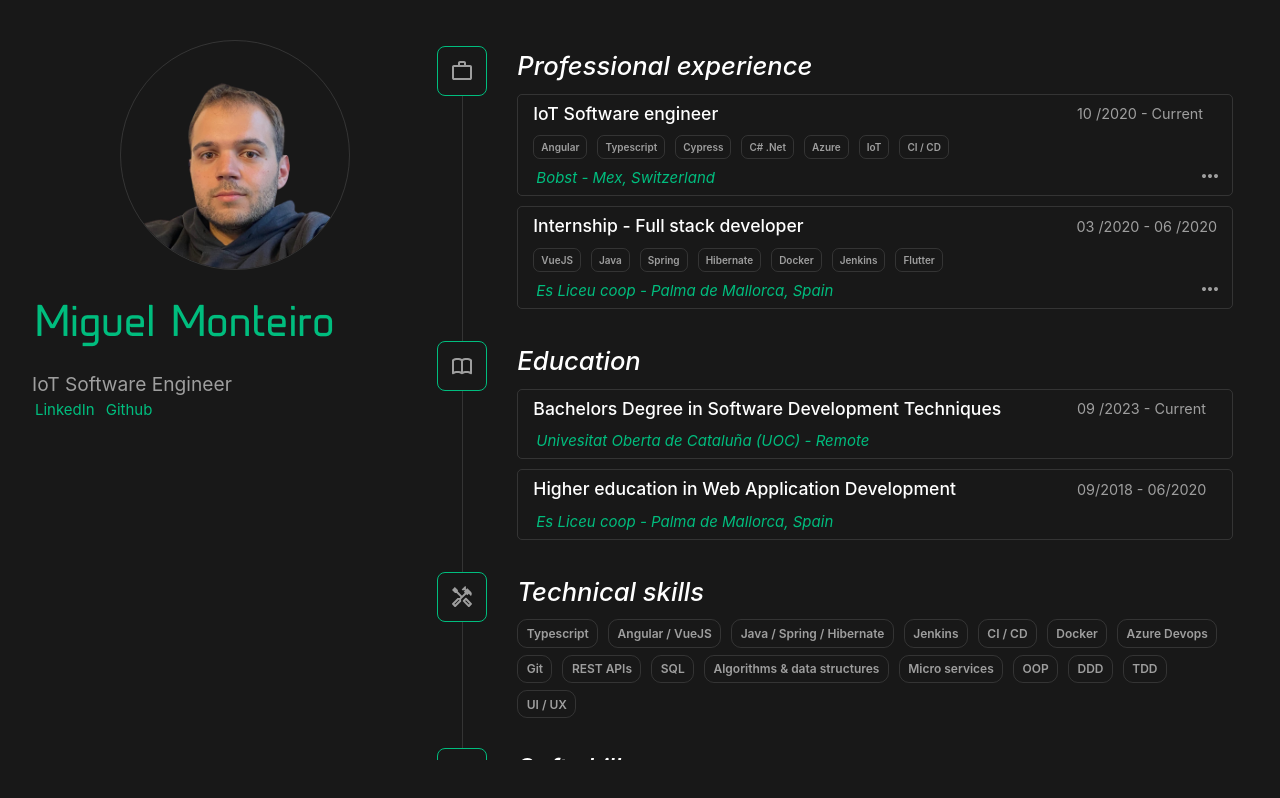
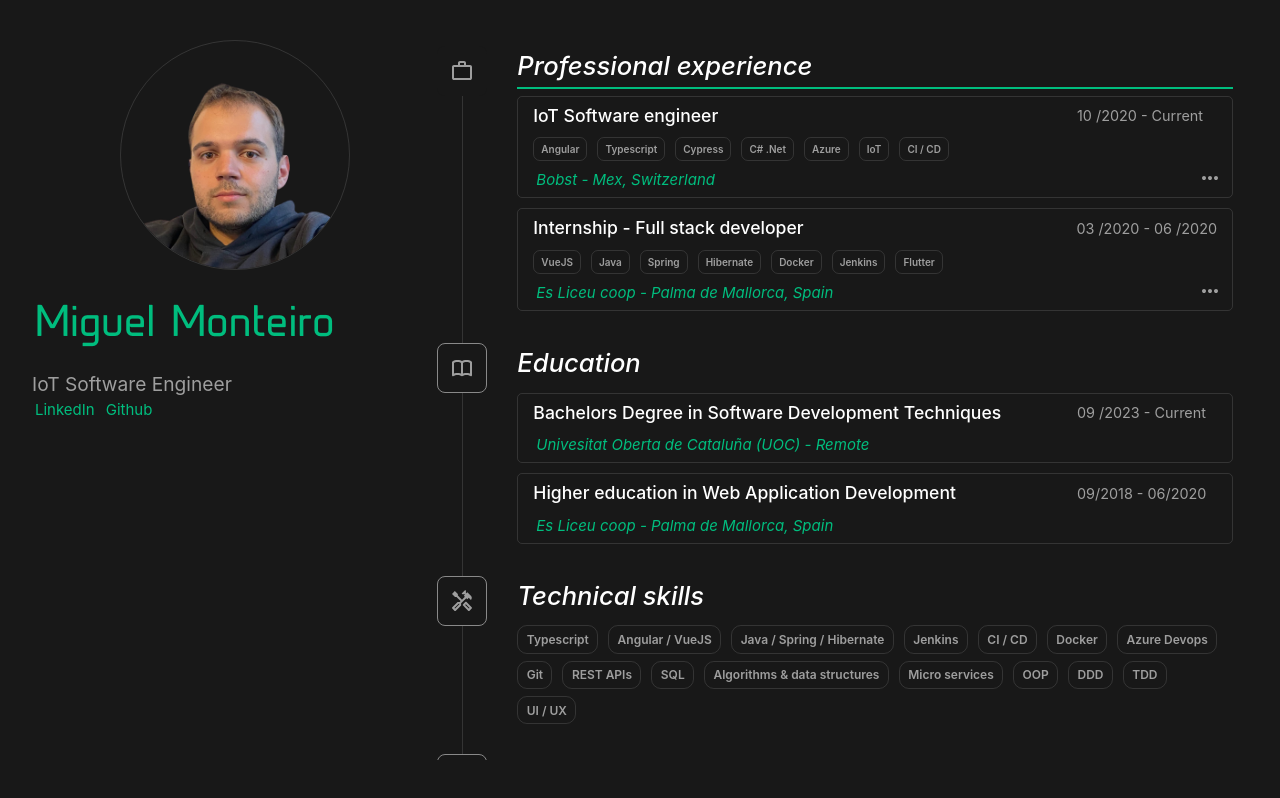
Before and after one commit to mmonteiroc/web-cv, a Vue app: page / in a window 1280 px wide. In both pictures the pointer is over the icon 462 px from the left and 71 px from the top of the page. Built offline with nearby package versions, Linux system fonts and the light colour scheme.

Commit message:
change - borders on hover

```diff
--- a/src/assets/base.css
+++ b/src/assets/base.css
@@ -12,7 +12,7 @@
 
   --vt-c-divider-light-1: rgba(60, 60, 60, 0.29);
   --vt-c-divider-light-2: rgba(60, 60, 60, 0.12);
-  --vt-c-divider-dark-1: rgba(84, 84, 84, 0.65);
+  --vt-c-divider-dark-1: rgb(137, 137, 137);
   --vt-c-divider-dark-2: rgba(84, 84, 84, 0.48);
 
   --vt-c-text-light-1: var(--vt-c-indigo);
--- a/src/components/TimeLineContainer.vue
+++ b/src/components/TimeLineContainer.vue
@@ -6,6 +6,8 @@
     <div class="details">
       <h3 class="heading">
         <slot name="heading"></slot>
+        <div class="top-border">&nbsp;</div>
+
       </h3>
       <slot></slot>
     </div>
@@ -13,6 +15,18 @@
 </template>
 
 <style scoped>
+
+.heading{
+  position: relative;
+}
+
+.top-border{
+  width: 0;
+  height: 2px;
+  background-color: var(--color-green);
+  transition: width 0.5s ease-in;
+}
+
 .item {
   margin-top: 2rem;
   display: flex;
@@ -48,10 +62,28 @@ h3.heading {
     padding: 0.4rem 0 1rem calc(var(--section-gap) / 2.5);
   }
 
+  .item:hover i, .item:hover .heading {
+    transition: border 0.3s, color 0.3s;
+  }
+
+  .item:hover .top-border{
+    width: 100%;
+  }
+
+  .item:hover i{
+    border: 1px solid var(--color-green);
+    color: var(--color-green);
+  }
+
+  .item:hover .heading {
+    color: var(--color-green);
+  }
+
   i {
     left: 0;
     position: absolute;
-    border: 1px solid var(--color-green);
+    border: 1px solid #898989;
+
     background: var(--color-background);
     border-radius: 8px;
     width: 50px;
@@ -76,3 +108,5 @@ h3.heading {
   }
 }
 </style>
+<script setup>
+</script>
--- a/src/components/TimeLineItem.vue
+++ b/src/components/TimeLineItem.vue
@@ -76,6 +76,11 @@ const expand = ref(false);
   cursor: pointer;
 }
 
+.main-container:hover {
+  transition: border-color 0.3s;
+  border-color: var(--color-border-hover);
+}
+
 .heading {
   font-size: 1.1rem;
   font-weight: 500;
```
